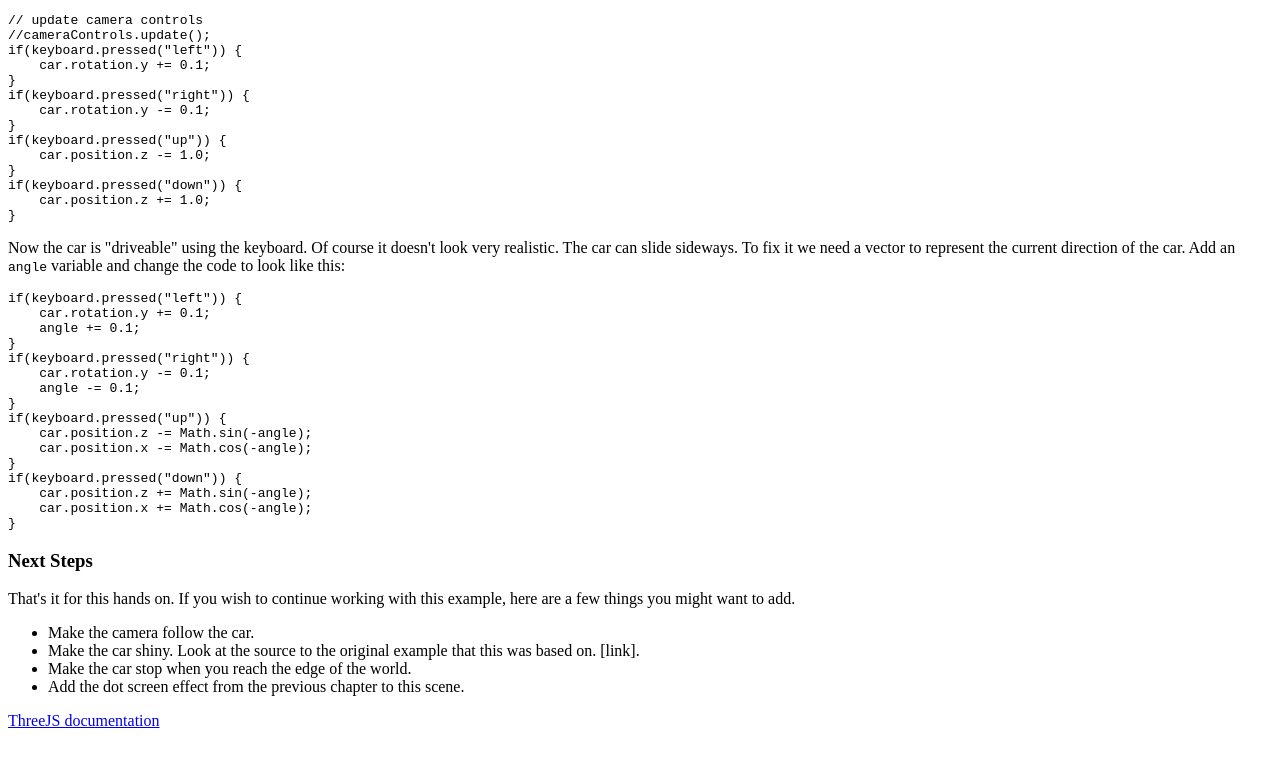
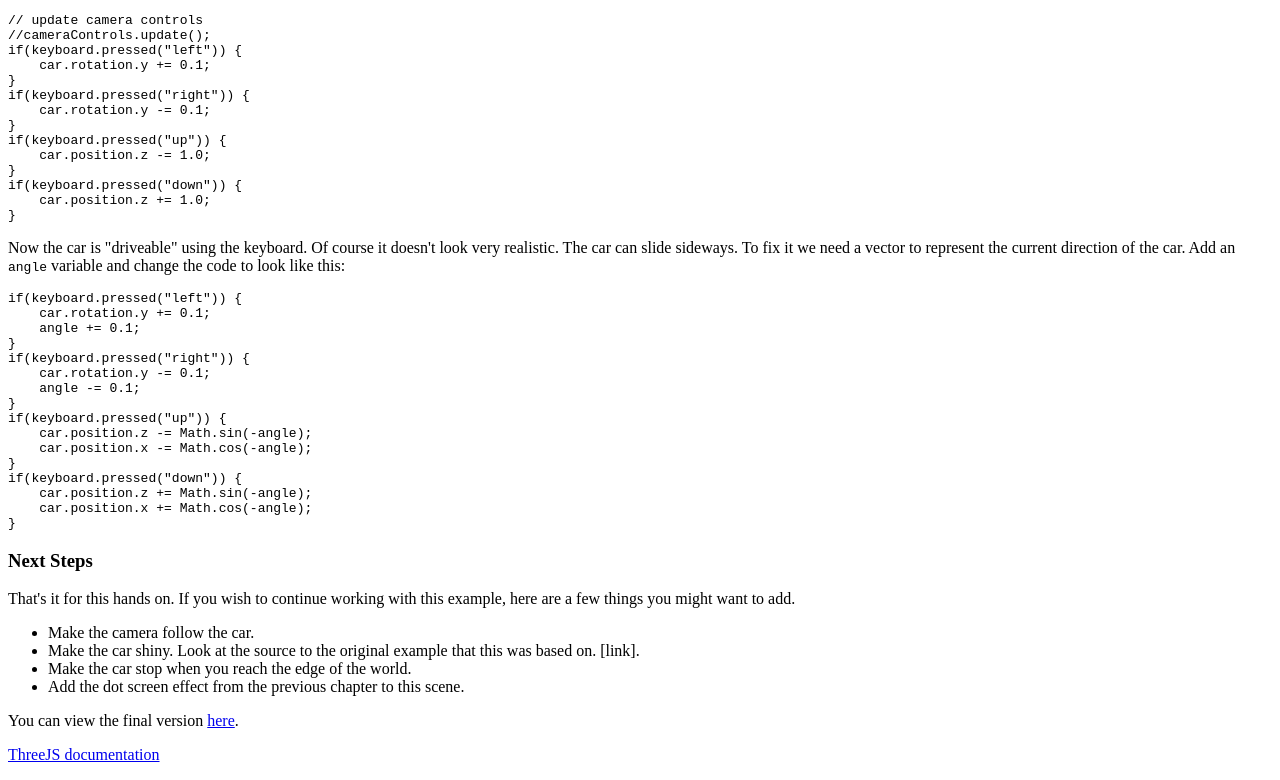
Before and after one commit to joshmarinacci/canvasdeepdive-book, a plain HTML site: page text/chapter11.html in a window 1280 px wide. Shown: the part 3272-4052 px from the top of the page. Before the commit the page ends 4018 px from the top, so only its background shows below. Drawn offline with Linux system fonts and the light colour scheme.

Commit message:
added missing link to car demo

```diff
--- a/text/chapter11.html
+++ b/text/chapter11.html
@@ -183,6 +183,7 @@ if(keyboard.pressed("down")) {
 <li>Add the dot screen effect from the previous chapter to this scene.</li>
 </ul>
 
+<p>You can view the final version <a href='../canvasdeepdive-examples/WebGL/car.html'>here</a>.</p>
 
 <p><a href='http://mrdoob.github.com/three.js/docs/49/'>ThreeJS documentation</a></p>
 
```
